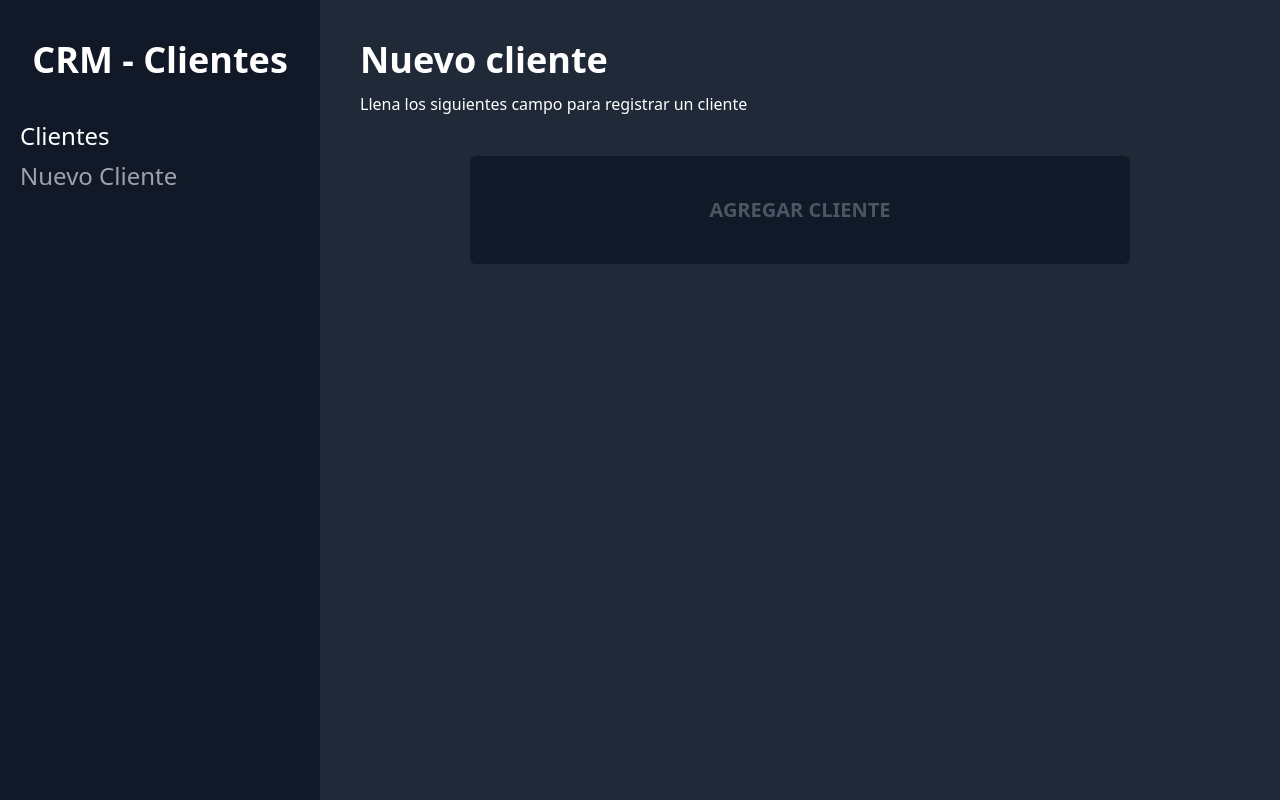
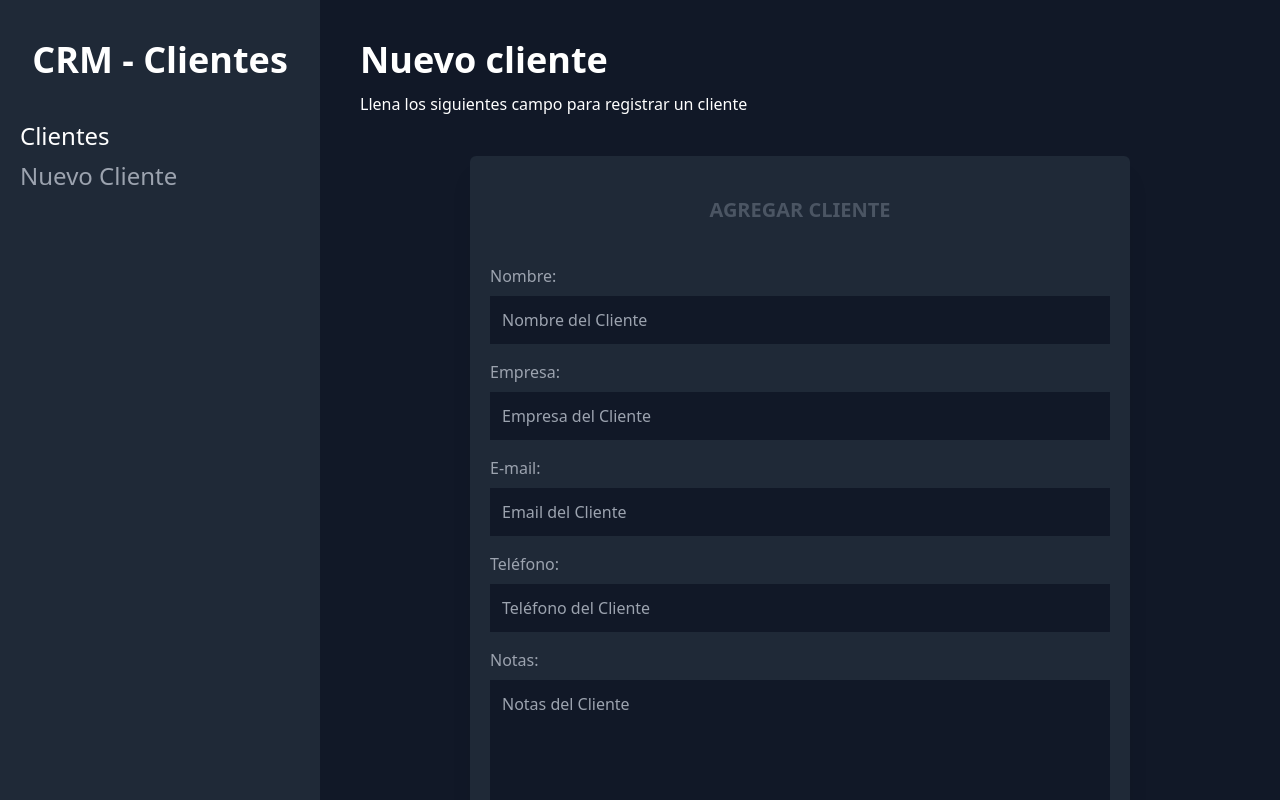
Before and after one commit to JeralPineda/react-admin-clients, a React (Vite) app: page /clientes/nuevo in a window 1280 px wide. Built offline with nearby package versions, Linux system fonts and the light colour scheme.

Commit message:
Formik para manejar el formulario

```diff
--- a/index.html
+++ b/index.html
@@ -8,7 +8,7 @@
     <title>CRM - Clientes</title>
 </head>
 
-<body class="main-h-screen bg-gray-800">
+<body class="main-h-screen bg-gray-900">
     <div id="root"></div>
     <script type="module" src="/src/main.jsx"></script>
 </body>
--- a/src/components/Form.jsx
+++ b/src/components/Form.jsx
@@ -1,9 +1,84 @@
 import React from 'react';
+import {Formik, Form as Forms, Field, ErrorMessage} from 'formik';
 
 const Form = () => {
    return (
-      <div className="bg-gray-900 mt-10 px-5 py-10 rounded-md md:w-3/4 mx-auto">
+      <div className="bg-gray-800 mt-10 px-5 py-10 rounded-md md:w-3/4 mx-auto shadow-xl">
          <h1 className="text-gray-600 font-bold text-xl uppercase text-center">Agregar Cliente</h1>
+
+         <Formik>
+            <Forms className="mt-10">
+               <div className="mb-4">
+                  <label className="text-gray-400" htmlFor="nombre">
+                     Nombre:
+                  </label>
+                  <Field
+                     //
+                     id="nombre"
+                     type="text"
+                     className="mt-2 block w-full p-3 bg-gray-900"
+                     placeholder="Nombre del Cliente"
+                  />
+               </div>
+
+               <div className="mb-4">
+                  <label className="text-gray-400" htmlFor="empresa">
+                     Empresa:
+                  </label>
+                  <Field
+                     //
+                     id="empresa"
+                     type="text"
+                     className="mt-2 block w-full p-3 bg-gray-900"
+                     placeholder="Empresa del Cliente"
+                  />
+               </div>
+
+               <div className="mb-4">
+                  <label className="text-gray-400" htmlFor="email">
+                     E-mail:
+                  </label>
+                  <Field
+                     //
+                     id="email"
+                     type="email"
+                     className="mt-2 block w-full p-3 bg-gray-900"
+                     placeholder="Email del Cliente"
+                  />
+               </div>
+
+               <div className="mb-4">
+                  <label className="text-gray-400" htmlFor="telefono">
+                     Teléfono:
+                  </label>
+                  <Field
+                     //
+                     id="telefono"
+                     type="tel"
+                     className="mt-2 block w-full p-3 bg-gray-900"
+                     placeholder="Teléfono del Cliente"
+                  />
+               </div>
+
+               <div className="mb-4">
+                  <label className="text-gray-400" htmlFor="notas">
+                     Notas:
+                  </label>
+                  <Field
+                     //
+                     as="textarea"
+                     id="notas"
+                     type="text"
+                     className="mt-2 block w-full p-3 bg-gray-900 h-40"
+                     placeholder="Notas del Cliente"
+                  />
+               </div>
+
+               <button className="mt-5 w-full bg-gray-400 p-3 text-gray-900 uppercase font-bold text-lg rounded-md " type="submit">
+                  Agregar Cliente
+               </button>
+            </Forms>
+         </Formik>
       </div>
    );
 };
--- a/src/layout/Layout.jsx
+++ b/src/layout/Layout.jsx
@@ -6,8 +6,8 @@ const Layout = () => {
    const urlActual = location.pathname;
 
    return (
-      <div className="md:flex md:min-h-screen bg-gray-800 text-white">
-         <div className="md:w-1/4 bg-gray-900  px-5 py-10">
+      <div className="md:flex md:min-h-screen bg-gray-900 text-white">
+         <div className="md:w-1/4 bg-gray-800  px-5 py-10">
             <h2 className="text-4xl font-black text-center text-white">CRM - Clientes</h2>
             <nav className="mt-10">
                <Link
@@ -25,7 +25,7 @@ const Layout = () => {
             </nav>
          </div>
 
-         <div className="md:w-3/4 p-10">
+         <div className="md:w-3/4 p-10 md: h-screen overflow-x-auto">
             <Outlet />
          </div>
       </div>
```
